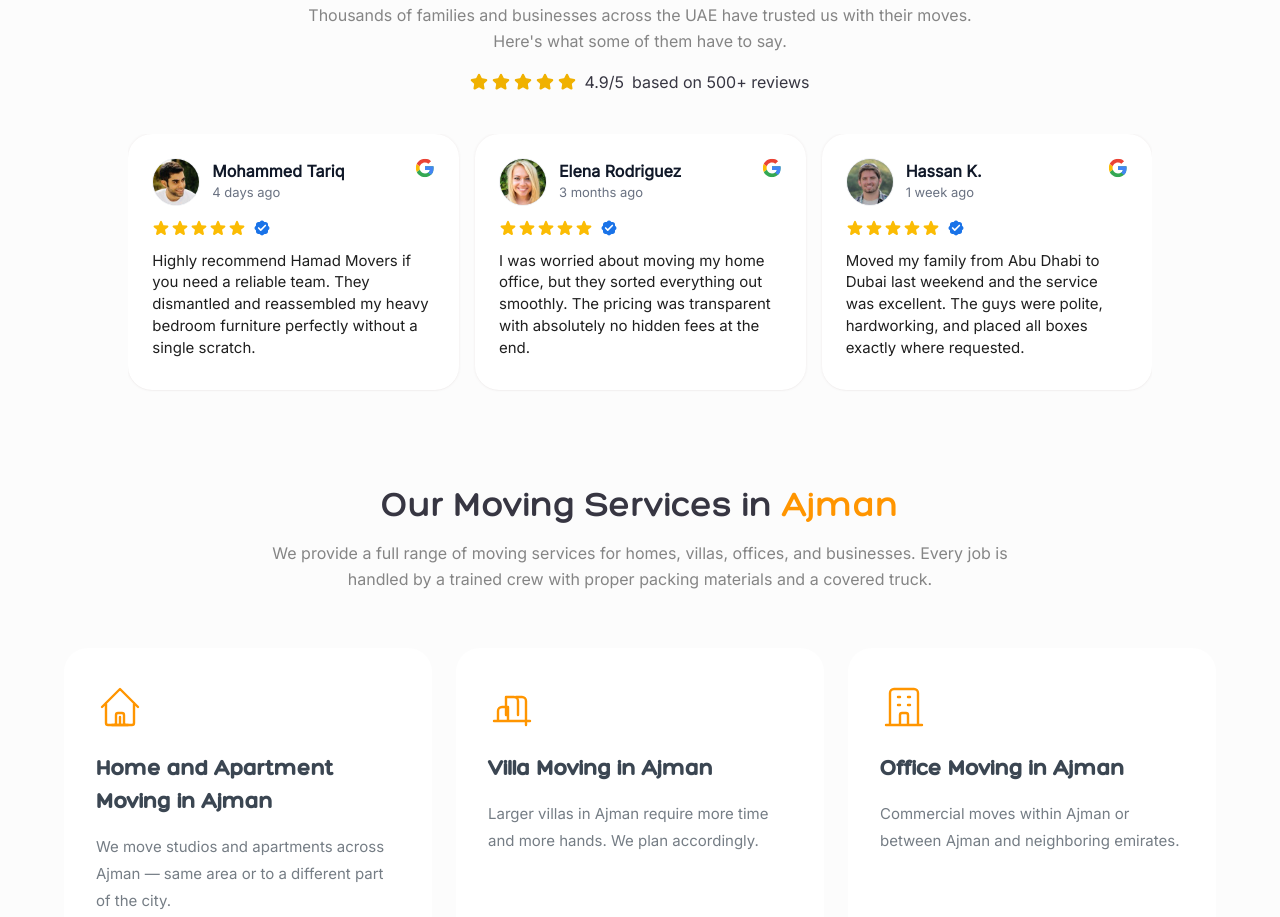
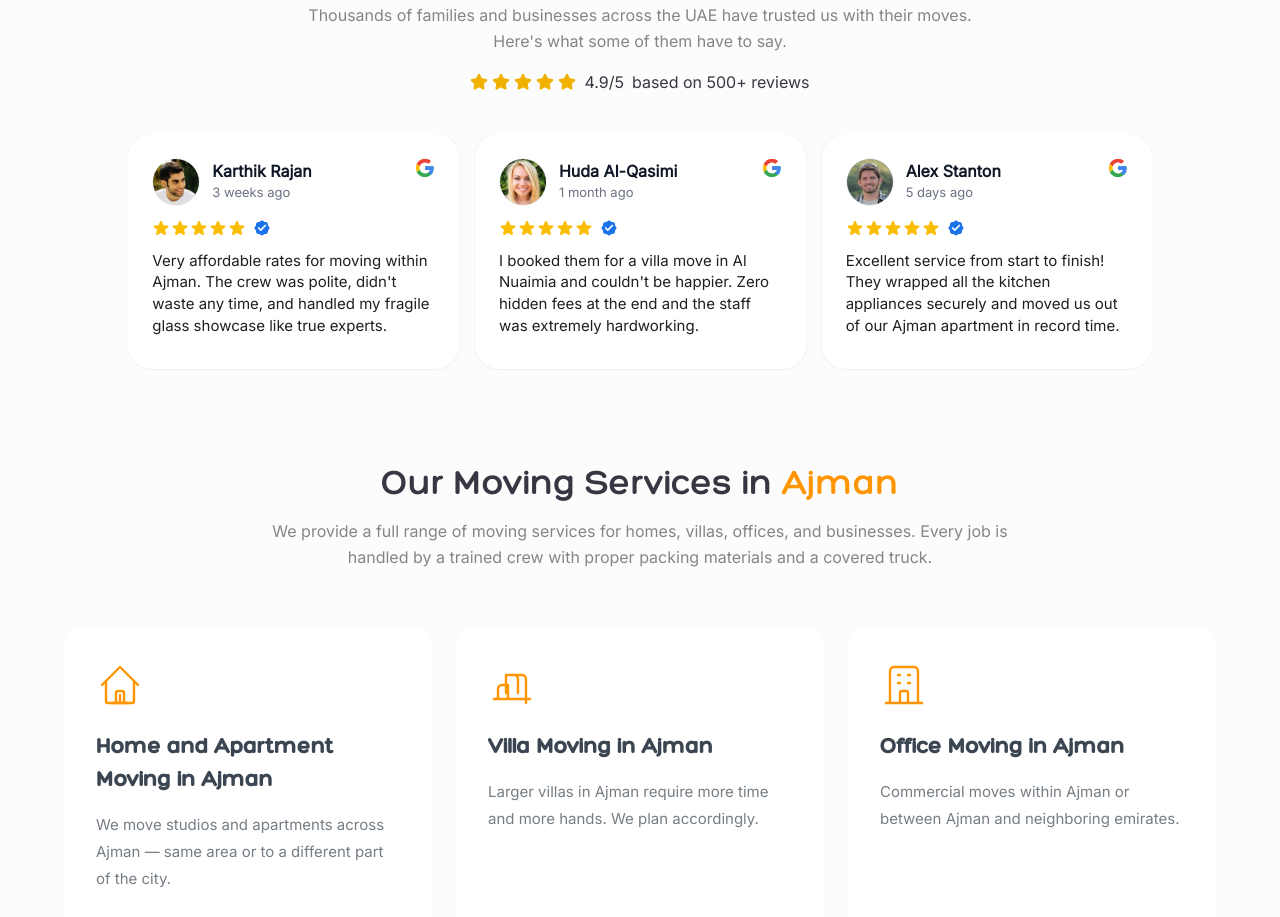
Before and after one commit to MH-7x/hamad-movers, a Next.js app: page /movers-in-ajman in a window 1280 px wide. Shown: the part 1880-2797 px from the top of the page. Built offline with nearby package versions, Linux system fonts and the light colour scheme; no server answers.

Commit message:
movers in ajman page completed

```diff
--- a/app/(location)/movers-in-ajman/page.tsx
+++ b/app/(location)/movers-in-ajman/page.tsx
@@ -9,7 +9,8 @@ import QuoteForm from "@/components/QuoteForm";
 import Services, { Icons } from "@/components/Services";
 import Testimonials from "@/components/Testimonials";
 import { moversAjmanFAQs } from "@/lib/data";
-import heroImage from "@/public/loc/movers-and-packers-abu-dhabi-hamad-movers.jpg";
+import MetadataTemplate from "@/lib/MetaDataTemplate";
+import heroImage from "@/public/loc/movers-and-packers-ajman-hamad-movers.jpg";
 
 const ajmanAreas = [
   "Al Nuaimia",
@@ -25,6 +26,19 @@ const ajmanAreas = [
   "Rumaila",
   "Al Uraibi",
 ];
+
+export const metadata = MetadataTemplate({
+  meta: {
+    title: "Movers in Ajman | Hamad Movers and Packers Ajman",
+    desc: "Professional movers and packers in Ajman. Hamad Movers offers home, villa & office moving services in Ajman at competitive rates. Call +971 55 116 5993.",
+  },
+  image: {
+    path: "/loc/movers-and-packers-ajman-hamad-movers.jpg",
+    alt: "Professional movers and packers in Abu Dhabi – Hamad Movers team loading a truck outside a modern UAE villa",
+  },
+  path: "/movers-in-ajman",
+});
+
 const AjmanPage = () => {
   return (
     <main className="overflow-hidden -mt-6">
@@ -54,7 +68,7 @@ const AjmanPage = () => {
       <FeatureStats />
       <div className="-mt-10" />
       <QuoteForm />
-      <Testimonials />
+      <Testimonials cusReviews={cusReview} />
       <div className="-mt-20" />
       <Services
         title={
@@ -137,8 +151,8 @@ const AjmanPage = () => {
         paragraphs={[
           "Many people living in Ajman work in Dubai or Sharjah, and relocation between these cities is common. We handle the full move — packing in Ajman, transporting, and delivering to the new location.",
         ]}
-        imageUrl="/loc/furniture-movers-abu-dhabi-packing-service-hamad-movers.jpg"
-        imageAlt="Hamad Movers professional packing and furniture wrapping service inside an Abu Dhabi apartment"
+        imageUrl="/loc/ajman-to-dubai-movers-hamad-movers-packers.jpg"
+        imageAlt="Hamad Movers handling an Ajman to Dubai relocation – professional inter-emirate moving service UAE"
         isReversed={true}
         contactButtonText="Get A Instant Quote"
       />
@@ -153,3 +167,86 @@ const AjmanPage = () => {
 };
 
 export default AjmanPage;
+
+const cusReview = [
+  {
+    name: "Tariq Mahmood",
+    time: "2 days ago",
+    star: 5,
+    review:
+      "Moved my studio from Ajman Corniche to Al Jurf seamlessly. The team packed my electronics with extreme care and delivered everything intact.",
+    image: "/ava/32.jpg",
+  },
+  {
+    name: "Emily Carter",
+    time: "1 week ago",
+    star: 5,
+    review:
+      "Finding reliable movers in Ajman is tough, but these guys were fantastic. They arrived early, dismantled my heavy bedroom set, and set it up perfectly.",
+    image: "/ava/44.jpg",
+  },
+  {
+    name: "Karthik Rajan",
+    time: "3 weeks ago",
+    star: 5,
+    review:
+      "Very affordable rates for moving within Ajman. The crew was polite, didn't waste any time, and handled my fragile glass showcase like true experts.",
+    image: "/ava/86.jpg",
+  },
+  {
+    name: "Huda Al-Qasimi",
+    time: "1 month ago",
+    star: 5,
+    review:
+      "I booked them for a villa move in Al Nuaimia and couldn't be happier. Zero hidden fees at the end and the staff was extremely hardworking.",
+    image: "/ava/68.jpg",
+  },
+  {
+    name: "Alex Stanton",
+    time: "5 days ago",
+    star: 5,
+    review:
+      "Excellent service from start to finish! They wrapped all the kitchen appliances securely and moved us out of our Ajman apartment in record time.",
+    image: "/ava/22.jpg",
+  },
+  {
+    name: "Amira Youssef",
+    time: "2 months ago",
+    star: 5,
+    review:
+      "Highly professional moving company in Ajman. They brought all their own high-quality packing materials and didn't leave a single mess behind.",
+    image: "/ava/90.jpg",
+  },
+  {
+    name: "Omar Farooq",
+    time: "4 days ago",
+    star: 5,
+    review:
+      "We used their service to relocate our small office in Ajman Free Zone. Fast, efficient, and they made sure all our monitors and computers were completely safe.",
+    image: "/ava/54.jpg",
+  },
+  {
+    name: "Priya Sharma",
+    time: "2 weeks ago",
+    star: 5,
+    review:
+      "Smooth shifting experience from Ajman to Dubai. The truck was clean, the crew was friendly, and absolutely none of my furniture got scratched.",
+    image: "/ava/29.jpg",
+  },
+  {
+    name: "Marcus Reid",
+    time: "6 days ago",
+    star: 5,
+    review:
+      "Best moving service I’ve used since coming to the UAE. They reassembled my entire IKEA wardrobe perfectly and were very respectful of our home.",
+    image: "/ava/11.jpg",
+  },
+  {
+    name: "Laila Hassan",
+    time: "3 months ago",
+    star: 5,
+    review:
+      "Really impressed with their punctuality and care. If you need a stress-free move in Ajman, I definitely recommend giving this team a call.",
+    image: "/ava/19.jpg",
+  },
+];
```
Also changed, not shown: public/loc/ajman-to-dubai-movers-hamad-movers-packers.jpg (added), public/loc/movers-and-packers-ajman-hamad-movers.jpg (added).
